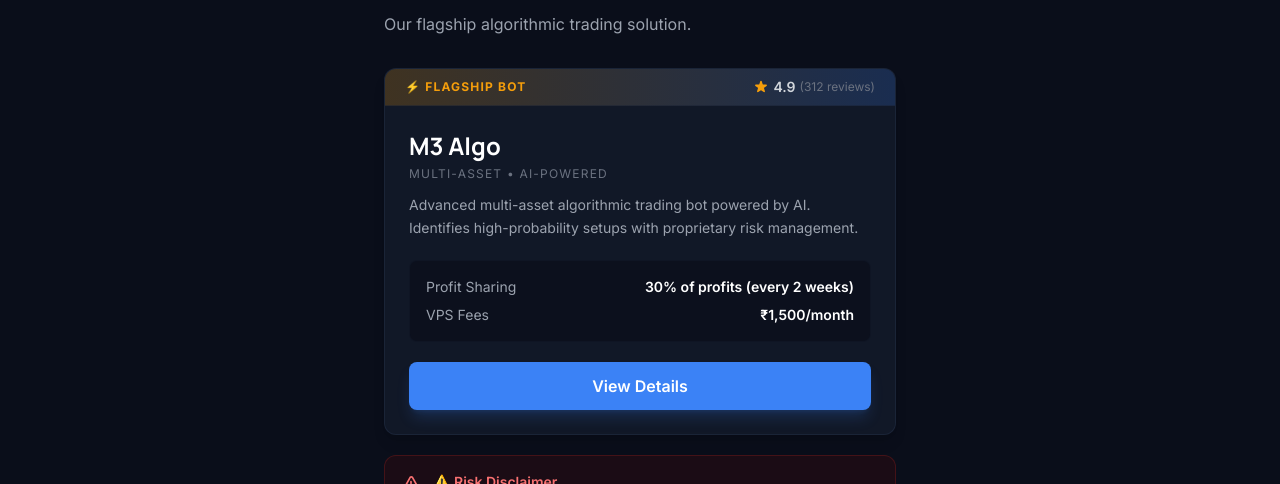
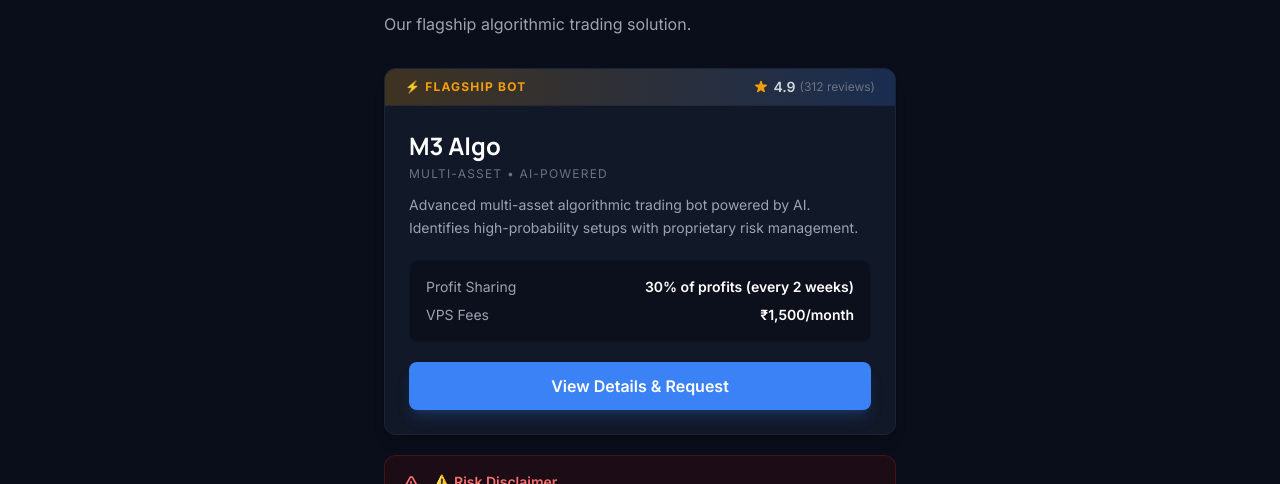
Before and after one commit to yadnesh25bai10353-hash/M3-Algox, a React (Vite) app: page / in a window 1280 px wide. Shown: the part 870-1354 px from the top of the page. Built offline with nearby package versions, Linux system fonts and the light colour scheme; no server answers.

Commit message:
Update bot CTA to show Purchased or Pending state based on user status

```diff
--- a/src/components/PurchaseBotSection.jsx
+++ b/src/components/PurchaseBotSection.jsx
@@ -1,5 +1,6 @@
 import React, { useState } from 'react';
 import BotDetailModal from './BotDetailModal';
+import { useAuth } from '../context/AuthContext';
 
 const m3AlgoBot = {
   id: 100,
@@ -40,6 +41,7 @@ const m3AlgoBot = {
 const PurchaseBotSection = () => {
   const [selectedBot, setSelectedBot] = useState(null);
   const [isModalOpen, setIsModalOpen] = useState(false);
+  const { user } = useAuth() || {};
 
   const handleViewDetails = () => {
     setSelectedBot(m3AlgoBot);
@@ -93,12 +95,22 @@ const PurchaseBotSection = () => {
             </div>
 
             {/* CTA */}
-            <button
-              onClick={handleViewDetails}
-              className="w-full bg-accent hover:bg-accent-dark text-white font-semibold py-3 rounded-lg transition-all duration-200 active:scale-[0.97] shadow-lg shadow-accent/20 hover:shadow-accent/30"
-            >
-              View Details
-            </button>
+            {user?.botPurchased ? (
+              <div className="w-full bg-green-500/20 text-green-400 border border-green-500/30 text-center font-bold py-3 rounded-lg flex items-center justify-center gap-2">
+                <span>✅ Bot Active & Purchased</span>
+              </div>
+            ) : user?.botRequested ? (
+              <div className="w-full bg-accent-gold/20 text-accent-gold border border-accent-gold/30 text-center font-bold py-3 rounded-lg flex items-center justify-center gap-2">
+                <span>⏳ Request Pending Approval</span>
+              </div>
+            ) : (
+              <button
+                onClick={handleViewDetails}
+                className="w-full bg-accent hover:bg-accent-dark text-white font-semibold py-3 rounded-lg transition-all duration-200 active:scale-[0.97] shadow-lg shadow-accent/20 hover:shadow-accent/30"
+              >
+                View Details & Request
+              </button>
+            )}
           </div>
         </div>
 
```
